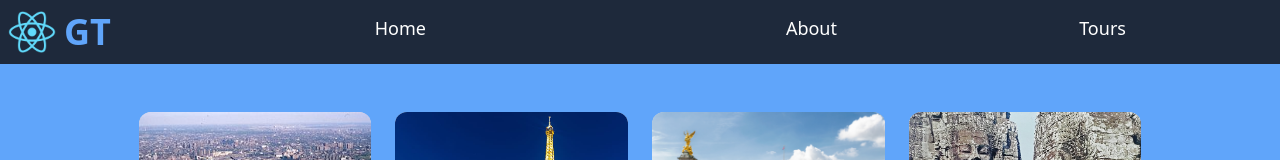
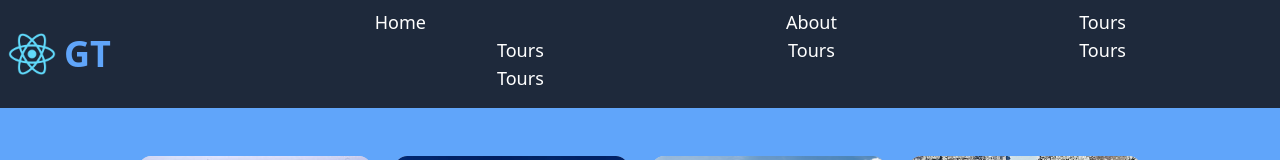
Before and after one commit to Possible-generation/react-generation-tours, a React (Create React App) app: page / in a window 1280 px wide. Shown: the top 160 px of the page. Built offline with nearby package versions, Linux system fonts and the light colour scheme.

Commit message:
add a new link

```diff
--- a/src/components/Navbar.js
+++ b/src/components/Navbar.js
@@ -9,6 +9,10 @@ export default function Navbar() {
         <li className=' hover:text-green-200 active:text-gray-900'>Home</li>
         <li className='hover:text-green-200 active:text-gray-900'>About</li>
         <li className='hover:text-green-200 active:text-gray-900'>Tours</li>
+        <li className='hover:text-green-200 active:text-gray-900'>Tours</li>
+        <li className='hover:text-green-200 active:text-gray-900'>Tours</li>
+        <li className='hover:text-green-200 active:text-gray-900'>Tours</li>
+        <li className='hover:text-green-200 active:text-gray-900'>Tours</li>
       </ul>
     </nav>
   );
```
